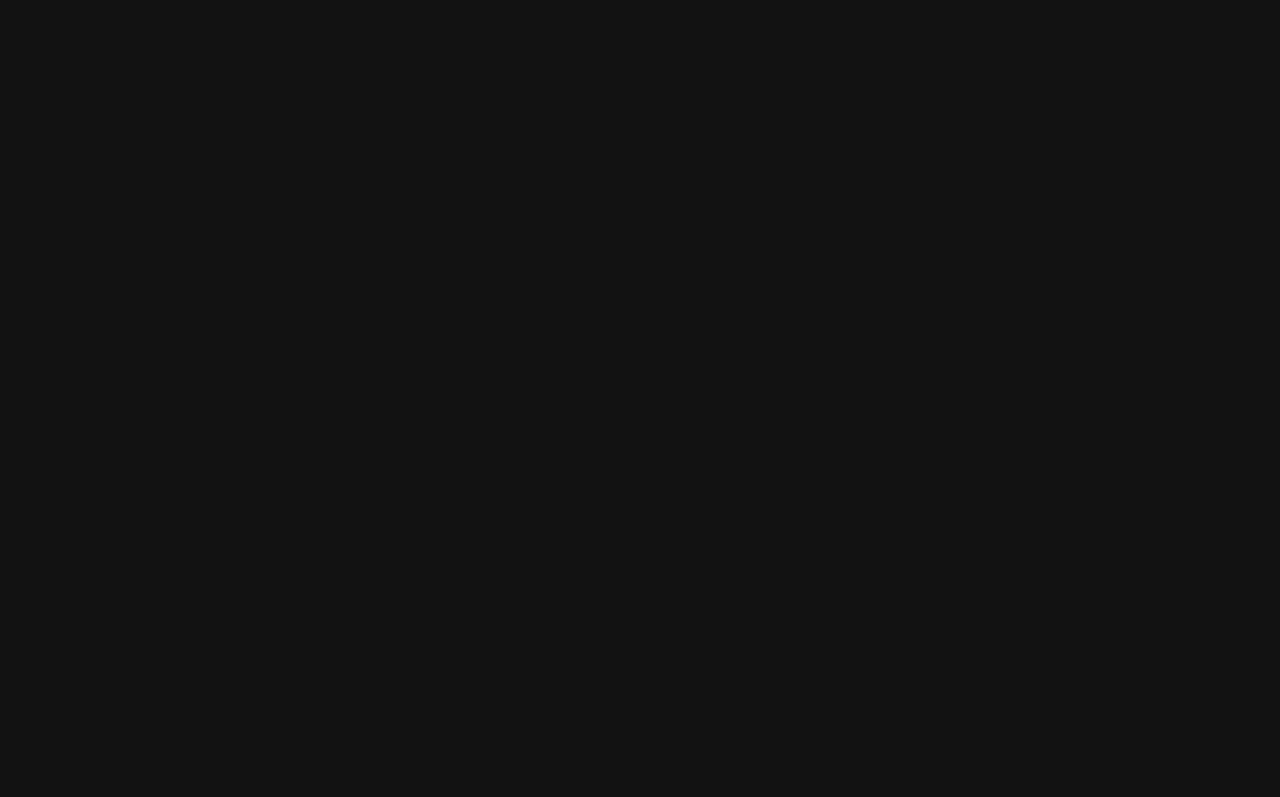
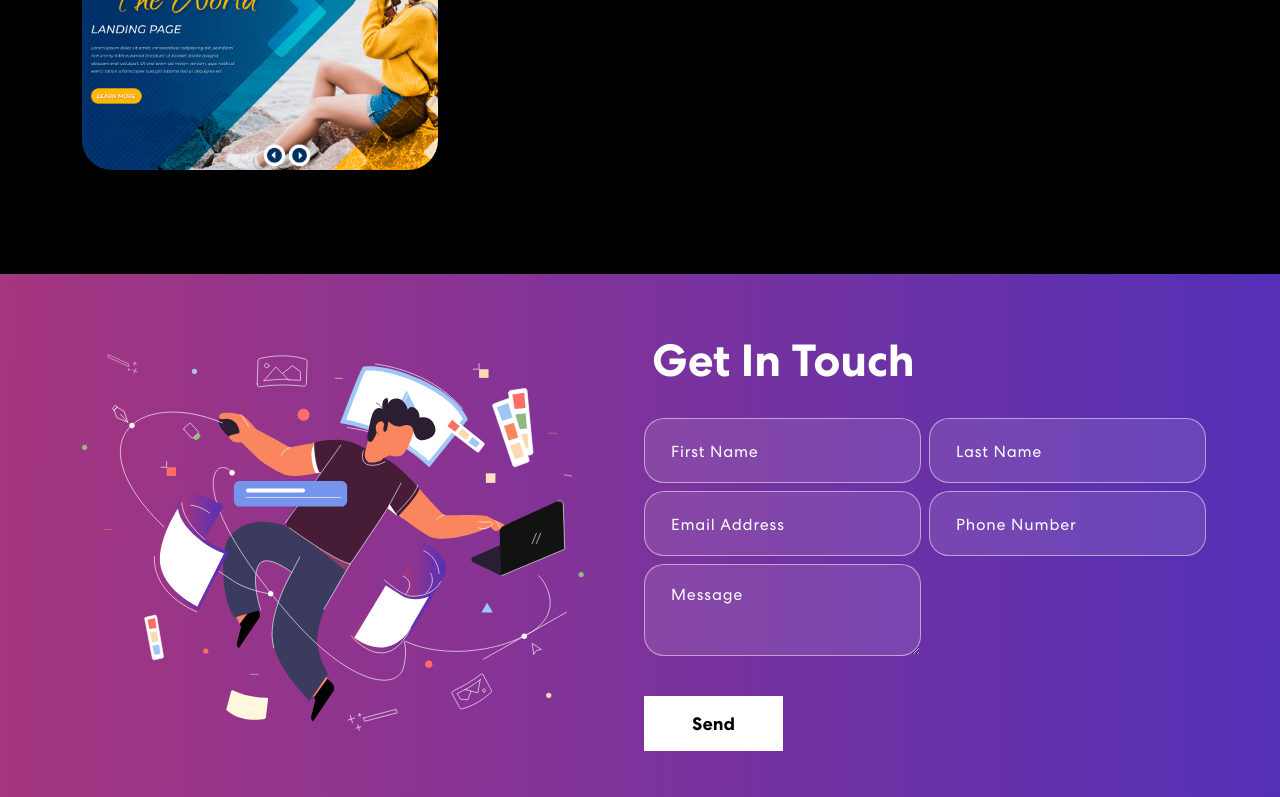
Before and after one commit to llayse/my-portfolio, a React (Create React App) app: page / in a window 1280 px wide. Shown: the part 2000-2797 px from the top of the page. Before the commit the page ends 1683 px from the top, so only its background shows below. Built offline with nearby package versions, Linux system fonts and the light colour scheme.

Commit message:
Adding new styles and updating App.js

```diff
--- a/package.json
+++ b/package.json
@@ -8,13 +8,19 @@
     "@testing-library/jest-dom": "^5.17.0",
     "@testing-library/react": "^13.4.0",
     "@testing-library/user-event": "^13.5.0",
+    "animate.css": "^4.1.1",
     "bootstrap": "^5.3.3",
+    "cors": "^2.8.5",
+    "express": "^4.19.2",
+    "nodemailer": "^6.9.13",
     "react": "^18.3.1",
     "react-bootstrap": "^2.10.2",
     "react-bootstrap-icons": "^1.11.4",
     "react-circular-progressbar": "^2.1.0",
     "react-dom": "^18.3.1",
+    "react-mailchimp-subscribe": "^2.1.3",
     "react-multi-carousel": "^2.8.5",
+    "react-on-screen": "^2.1.1",
     "react-scripts": "5.0.1",
     "react-visibility-sensor": "^5.1.1",
     "web-vitals": "^2.1.4"
--- a/src/App.css
+++ b/src/App.css
@@ -529,3 +529,152 @@
 }
 
 /************ Contact Css ************/
+.contact {
+  background: linear-gradient(90.21deg, #AA367C -5.91%, #4A2FBD 111.58%);
+  padding: 60px 0 200px 0;
+}
+.contact img {
+  width: 92%;
+}
+.contact h2 {
+	font-size: 45px;
+	font-weight: 700;
+  margin-bottom: 30px;
+}
+.contact form input, .contact form textarea {
+  width: 100%;
+  background: rgba(255, 255, 255, 0.1);
+  border: 1px solid rgba(255, 255, 255, 0.5);
+  border-radius: 20px;
+  color: #fff;
+  margin: 0 0 8px 0;
+  padding: 18px 26px;
+  font-weight: 500;
+  font-size: 18px;
+  letter-spacing: 0.8px;
+  transition: 0.3s ease-in-out;
+}
+.contact form input:focus, .contact form textarea:focus {
+  background: rgba(255, 255, 255, 1);
+  color: #121212;
+}
+.contact form input::placeholder, .contact form textarea::placeholder {
+  font-size: 16px;
+  font-weight: 400;
+  color: #fff;
+}
+.contact form input:focus::placeholder, .contact form textarea:focus::placeholder {
+  color: #121212;
+  opacity: 0.8;
+}
+.contact form button {
+  font-weight: 700;
+  color: #000;
+  background-color: #fff;
+  padding: 14px 48px;
+  font-size: 18px;
+  margin-top: 25px;
+  border-radius: 0;
+  position: relative;
+  transition: 0.3s ease-in-out;
+}
+.contact form button span {
+  z-index: 1;
+  position: relative;
+}
+.contact form button:hover {
+  color: #fff;
+}
+.contact form button::before {
+  content: "";
+  background: #121212;
+  width: 0;
+  height: 100%;
+  position: absolute;
+  top: 0;
+  left: 0;
+  z-index: 0;
+  transition: 0.3s ease-in-out;
+}
+.contact form button:hover::before {
+  width: 100%;
+}
+
+/************ Footer Css ************/
+.footer {
+  padding: 0 0 50px 0;
+  background-image: url('./assets/img/banner-bg.png');
+  background-position: center center;
+  background-size: cover;
+  background-repeat: no-repeat;
+}
+.newsletter-bx {
+  background: #FFFFFF;
+  border-radius: 55px;
+  color: #121212;
+  padding: 85px 125px;
+  margin-bottom: 80px;
+  margin-top: -122px;
+}
+.newsletter-bx h3 {
+  font-weight: 700;
+  letter-spacing: 0.5px;
+  line-height: 1.2em;
+}
+.new-email-bx {
+  background: #fff;
+  padding: 5px;
+  border-radius: 20px;
+  position: relative;
+  z-index: 0;
+  display: flex;
+  align-items: center;
+}
+.new-email-bx::before {
+  content: "";
+  background: linear-gradient(90.21deg, #AA367C -5.91%, #4A2FBD 111.58%);
+  border-radius: 20px;
+  position: absolute;
+  z-index: -1;
+  top: -1px;
+  left: -1px;
+  bottom: -1px;
+  right: -1px;
+}
+.new-email-bx::after {
+  content: "";
+  background: #fff;
+  border-radius: 20px;
+  position: absolute;
+  z-index: -1;
+  top: 0;
+  left: 0;
+  bottom: 0;
+  right: 0;
+}
+.new-email-bx input {
+  width: 100%;
+  color: #121212;
+  font-weight: 500;
+  background: transparent;
+  border: 0;
+  padding: 0 15px;
+}
+.new-email-bx button {
+  background: linear-gradient(90.21deg, #AA367C -5.91%, #4A2FBD 111.58%);
+  padding: 20px 65px;
+  color: #fff;
+  font-weight: 500;
+  letter-spacing: 0.5px;
+  border-radius: 18px;
+}
+.footer img {
+  width: 26%;
+}
+.footer p {
+  font-weight: 400;
+  font-size: 14px;
+  color: #B8B8B8;
+  letter-spacing: 0.5px;
+  margin-top: 20px;
+}
--- a/src/App.js
+++ b/src/App.js
@@ -3,8 +3,11 @@
 import { NavBar } from './components/NavBar';
 import { Banner } from './components/Banner';
 import { Skills } from './components/Skills';
+import { Projects } from './components/Projects';
+import { Contact } from './components/Contact';
+import { Footer } from './components/Footer';
+import 'bootstrap/dist/css/bootstrap.min.css';
 
-import 'bootstrap/dist/css/bootstrap.min.css';
 
 function App() {
   return (
@@ -12,6 +15,9 @@
       <NavBar/>
       <Banner></Banner>
       <Skills></Skills>
+      <Projects></Projects>
+      <Contact></Contact>
+      <Footer></Footer>
     </div>
   );
 }
```
Also changed, not shown: 1 other file (tests, documents, lock files or other folders).
